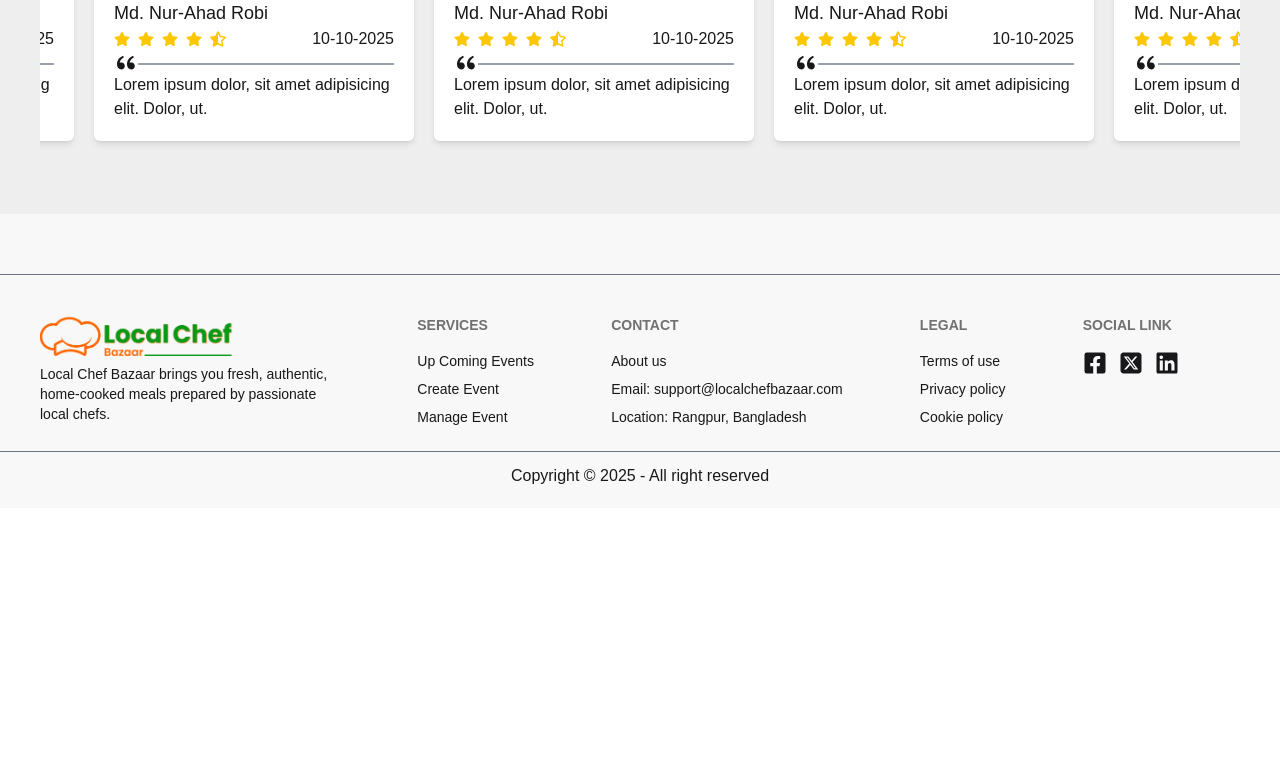
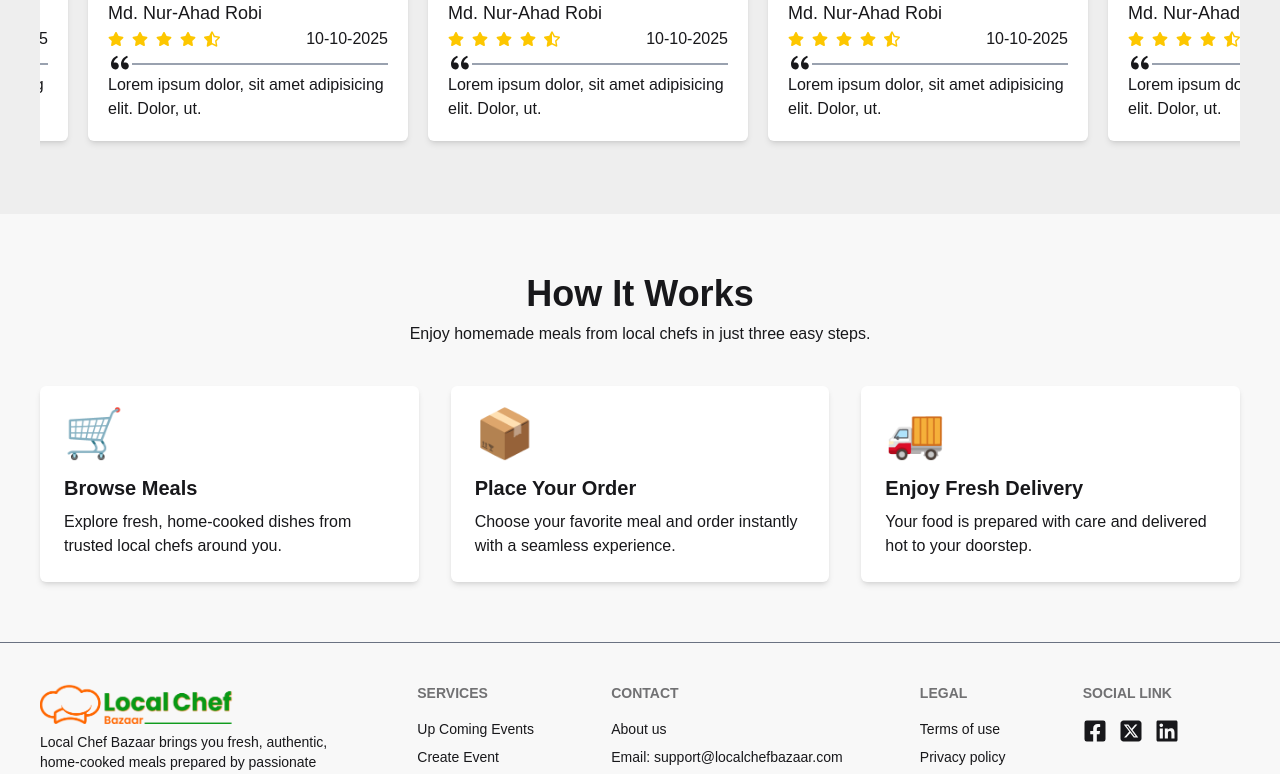
Before and after one commit to NurahadSarker/local-chef-bazaar-client, a React (Vite) app: page / in a window 1280 px wide. Shown: the part 1391-2165 px from the top of the page. Before the commit the page ends 1899 px from the top, so only its background shows below. Built offline with nearby package versions, Linux system fonts and the light colour scheme.

Commit message:
added how it works section

```diff
--- a/src/Pages/Home/Home.jsx
+++ b/src/Pages/Home/Home.jsx
@@ -2,6 +2,7 @@ import React from 'react';
 import Hero from './Hero';
 import DailyMeals from './DailyMeals';
 import Reviews from './Reviews';
+import HowItWorks from './HowItWorks';
 
 const Home = () => {
     return (
@@ -9,6 +10,7 @@ const Home = () => {
             <Hero></Hero>
             <DailyMeals></DailyMeals>
             <Reviews></Reviews>
+            <HowItWorks></HowItWorks>
         </div>
     );
 };
--- a/src/Pages/Home/HowItWorks.jsx
+++ b/src/Pages/Home/HowItWorks.jsx
@@ -25,15 +25,12 @@ const HowItWorks = () => {
     ];
 
     return (
-        <section className="py-20 bg-[#F7F4EF]">
-            <div className="max-w-6xl mx-auto px-5">
-
-                {/* Heading */}
-                <div className="text-center mb-12">
-                    <h2 className="text-3xl md:text-4xl font-extrabold text-[#1B2A41]">
+        <div className="max-w-[1200px] mx-auto mb-15">
+            <div className="text-center mb-10">
+                <h2 className="text-[32px] md:text-4xl font-bold mb-2">
                     How It Works
                 </h2>
-                    <p className="mt-3 text-gray-600 max-w-2xl mx-auto">
+                <p>
                     Enjoy homemade meals from local chefs in just three easy steps.
                 </p>
             </div>
@@ -48,26 +45,21 @@ const HowItWorks = () => {
                         whileInView={{ opacity: 1, y: 0 }}
                         transition={{ duration: 0.6, delay: step.id * 0.2 }}
                         viewport={{ once: true }}
-                            className="bg-white p-6 rounded-2xl shadow-md hover:shadow-xl transition"
+                        className="bg-base-100 p-6 rounded-md shadow-md hover:shadow-xl transition"
                     >
                         <div className="text-5xl mb-4">{step.icon}</div>
-                            <h3 className="text-xl font-semibold text-[#1B2A41]">
+                        <h3 className="text-xl font-semibold">
                             {step.title}
                         </h3>
-                            <p className="text-gray-600 mt-2">
+                        <p className="mt-2">
                             {step.desc}
                         </p>
-
-                            <button className="mt-4 px-4 py-2 bg-[#F5A623] text-white rounded-md hover:bg-[#e59412] transition">
-                                Learn More
-                            </button>
                     </motion.div>
                 ))}
 
             </div>
 
         </div>
-        </section>
     );
 };
 
```
Lines whose indentation alone changed are shown as unchanged.
